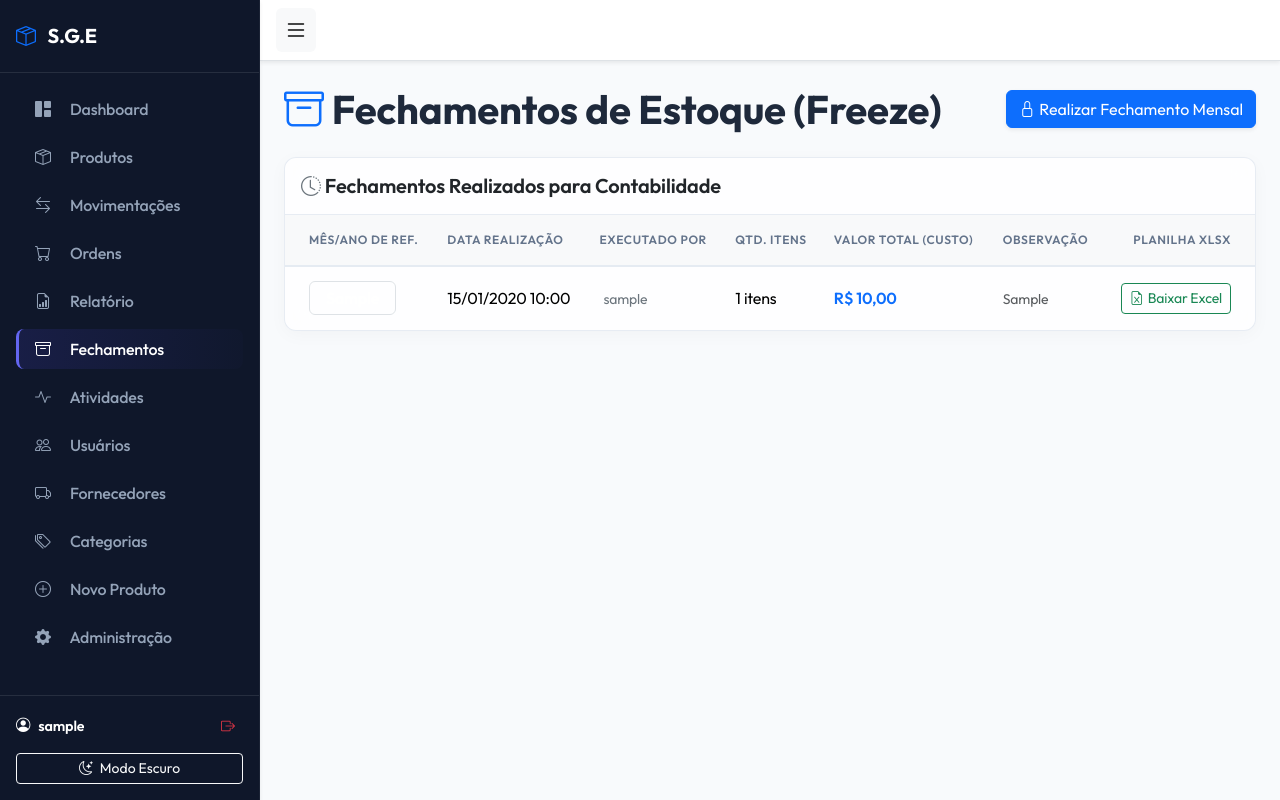
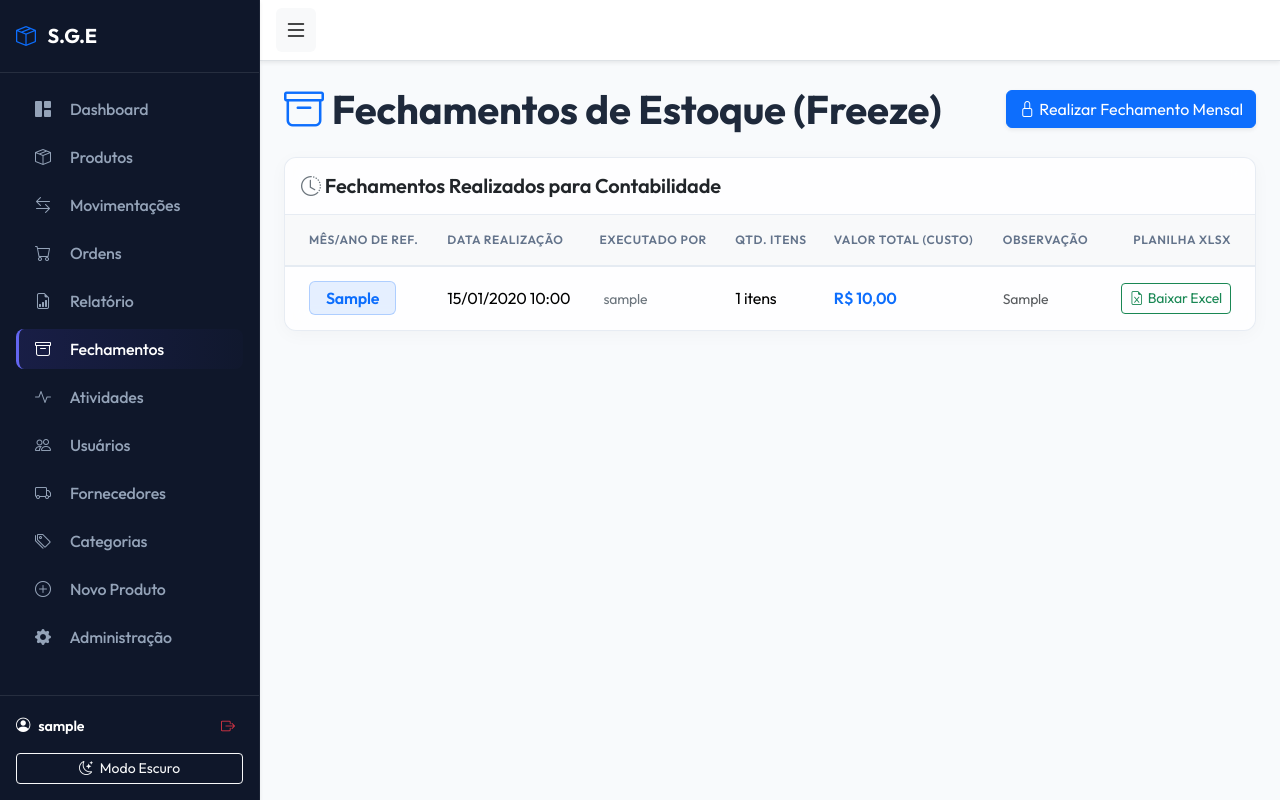
Before and after one commit to mrmateussiilva/sge, a Django app: page /fechamentos/ in a window 1280 px wide. Run offline with Django 5.2, Linux system fonts and the light colour scheme; a user stored in the database is signed in; tables that the repository leaves empty hold one stand-in row (values such as "Sample post"); some libraries are stand-ins or nearby versions.

Commit message:
fix: ajusta cor indigo invalida no badge de mes/ano no fechamento

```diff
--- a/estoque/templates/estoque/fechamentos.html
+++ b/estoque/templates/estoque/fechamentos.html
@@ -33,7 +33,7 @@
                 <tbody>
                     <tr v-for="f in fechamentos" :key="f.id">
                         <td class="ps-4" data-label="Mês/Ano de Ref.">
-                            <span class="badge bg-indigo bg-opacity-10 text-indigo fs-6 px-3 py-2 border border-indigo border-opacity-10">
+                            <span class="badge bg-primary bg-opacity-10 text-primary fs-6 px-3 py-2 border border-primary border-opacity-25">
                                 [[ f.referencia_mes_ano ]]
                             </span>
                         </td>
```
